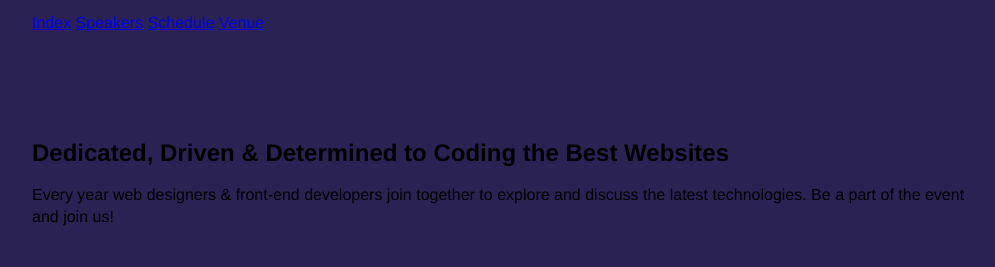
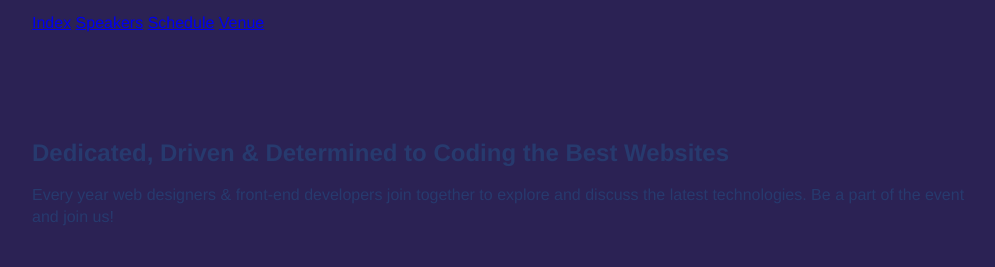
Before and after one commit to KnightVG/Style-Conference-Code-Camp, a plain HTML site: page index.html in a window 1280 px wide. Shown: the part 533-800 px from the top of the page, without its empty margins (128-1123 px from the left). Drawn offline with Linux system fonts and the light colour scheme.

Commit message:
Initial Command

```diff
--- a/CSS/standard.css
+++ b/CSS/standard.css
@@ -7,7 +7,7 @@ box-sizing: border-box;
 
 body {
 	background: #11073fe3;
-	color: rbg(39, 58, 110);
+	color: rgb(39, 58, 110);
 	font: 300 16px/22px “Lato”, “Open Sans”, “Helvetica Neue”, Helvetica, Arial, sans-serif;
         }
 
```
